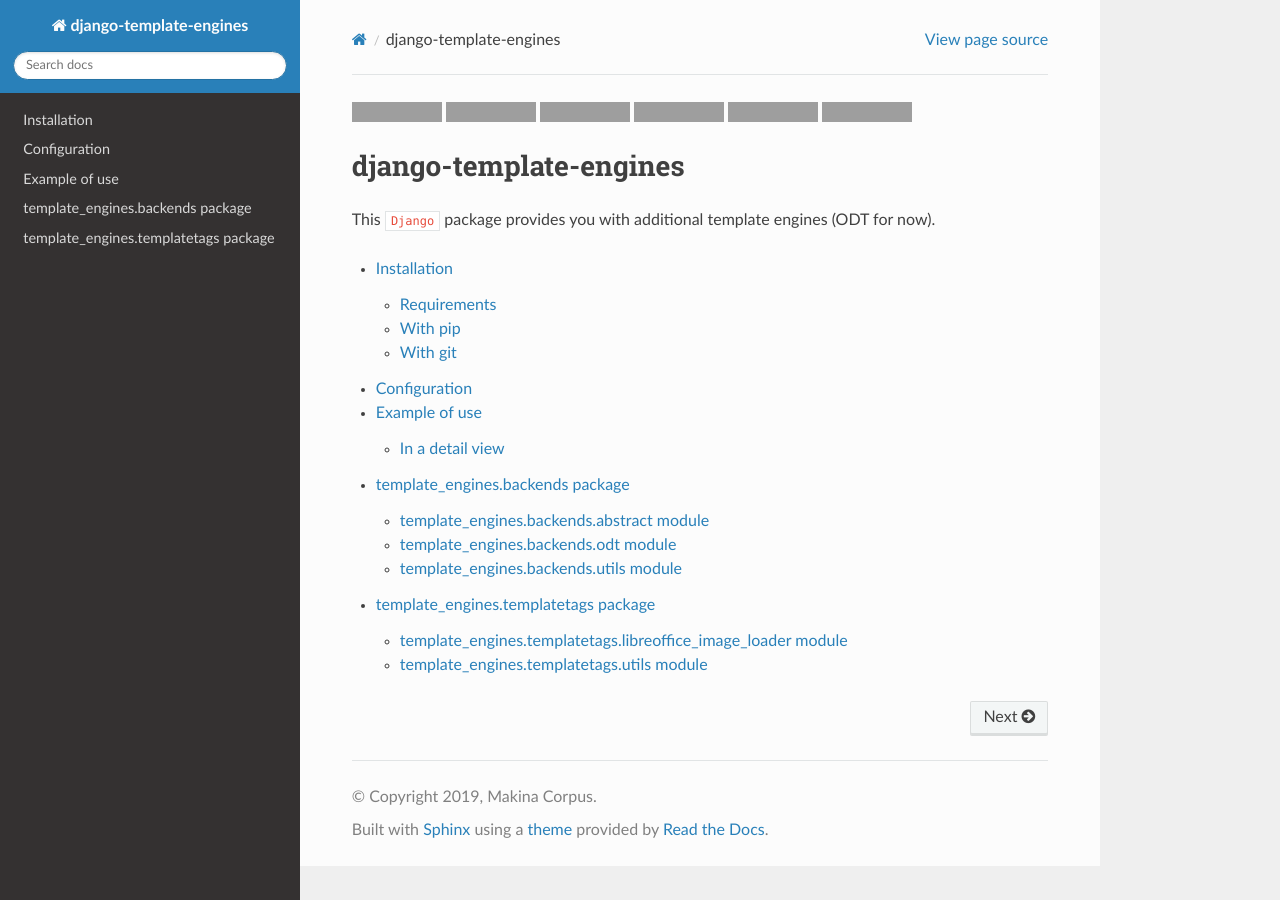
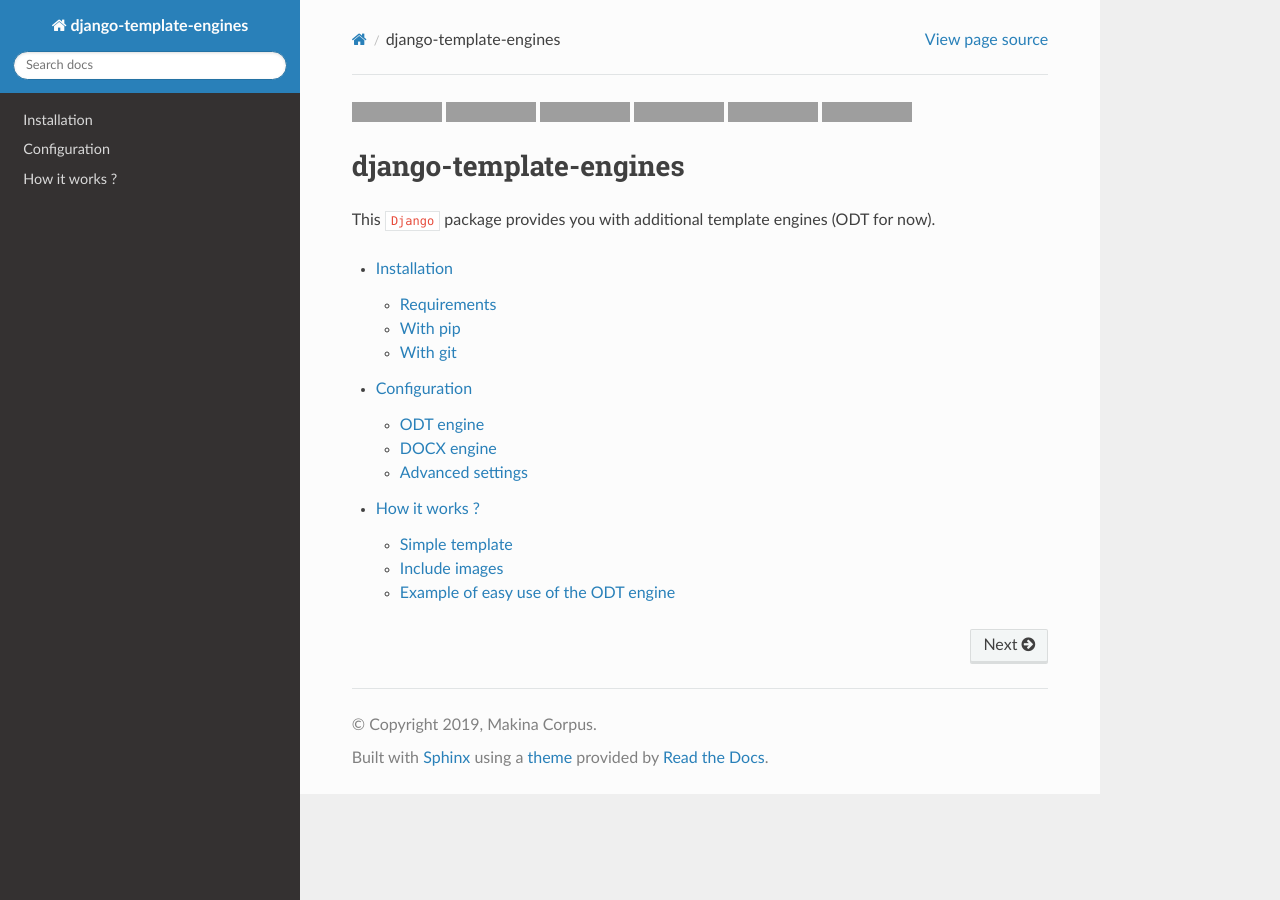
Before and after one commit to Terralego/django-template-engines, a Sphinx documentation site: the page built from doc/index.rst, in a window 1280 px wide, cut to the strip 0-900 px from the top of the page. Built offline with Sphinx 7.4.7 and the Read the Docs theme 2.0.0, drawn with Linux system fonts in a browser that asks for light colours; grey boxes are pictures that could not be loaded.

Commit message:
Update the doc.

```diff
--- a/doc/configuration.rst
+++ b/doc/configuration.rst
@@ -1,7 +1,10 @@
 Configuration
 =============
 
-In the settings, add:
+ODT engine
+-----------
+
+To activate the *ODT engine*, you must specify the following settings:
 
 ::
 
@@ -16,8 +19,45 @@
         ...
         {
             'BACKEND': 'template_engines.backends.odt.OdtEngine',
-            'DIRS': [
-                ...
-            ],
         },
     ]
+
+DOCX engine
+------------
+
+To activate the *DOCX engine*, you must specify the following settings:
+
+::
+
+    INSTALLED_APPS = [
+        ...
+        'template_engines',
+    ]
+
+    ...
+
+    TEMPLATES = [
+        ...
+        {
+            'BACKEND': 'template_engines.backends.docx.DocxEngine',
+        },
+    ]
+
+Advanced settings
+-----------------
+
+Other settings can be specified as:
+ * ``DIRS`` a list of directories to search for templates
+ * ``APP_DIRS`` a boolean that tells Django to look for templates in application directories
+ * ``NAME`` give a name to the engine and use it specifically in a detailed view
+
+To do so, add them as follow:
+
+::
+
+    {
+        'BACKEND': '...',
+        'DIRS': [...],
+        'APP_DIRS': True,
+        'NAME': '...',
+    }
--- a/doc/index.rst
+++ b/doc/index.rst
@@ -12,8 +12,6 @@
    installation
    configuration
    use
-   template_engines.backends
-   template_engines.templatetags
 
 .. |Build Status| image:: https://travis-ci.org/Terralego/django-template-engines.svg?branch=master
    :target: https://travis-ci.org/Terralego/django-template-engines
--- a/doc/installation.rst
+++ b/doc/installation.rst
@@ -6,9 +6,8 @@
 
 Must be installed, for the package to work:
 
-* ``Django`` between versions **2.1.0** and **3.0.0**,
-* ``Pillow`` with a version greater than **6.1.0**,
-* ``requests`` with a version greater than **2.22.0**,
+* ``Django`` with a version greater than **2.1.0**,
+* ``Pillow`` with a version greater than **5.4.1**,
 
 With pip
 --------
--- a/doc/template_engines.backends.rst
+++ /dev/null
@@ -1,26 +0,0 @@
-template\_engines.backends package
-==================================
-
-template\_engines.backends.abstract module
-------------------------------------------
-
-.. automodule:: template_engines.backends.abstract
-   :members:
-   :undoc-members:
-   :show-inheritance:
-
-template\_engines.backends.odt module
--------------------------------------
-
-.. automodule:: template_engines.backends.odt
-   :members:
-   :undoc-members:
-   :show-inheritance:
-
-template\_engines.backends.utils module
----------------------------------------
-
-.. automodule:: template_engines.backends.utils
-   :members:
-   :undoc-members:
-   :show-inheritance:
--- a/doc/template_engines.templatetags.rst
+++ /dev/null
@@ -1,18 +0,0 @@
-template\_engines.templatetags package
-======================================
-
-template\_engines.templatetags.libreoffice\_image\_loader module
-----------------------------------------------------------------
-
-.. automodule:: template_engines.templatetags.libreoffice_image_loader
-   :members:
-   :undoc-members:
-   :show-inheritance:
-
-template\_engines.templatetags.utils module
--------------------------------------------
-
-.. automodule:: template_engines.templatetags.utils
-   :members:
-   :undoc-members:
-   :show-inheritance:
--- a/doc/use.rst
+++ b/doc/use.rst
@@ -1,8 +1,30 @@
-Example of use
-==============
+How it works ?
+===============
 
-In a detail view
+Simple template
 ----------------
+
+These services work like the Django service, so they are subject to the same rules:
+ * ``{{ ... }}`` allows you to include variables, consult dictionaries, attributes and list indexs in your templates
+ * ``{% ... %}`` allows you to use functions
+ * ``{{ ...|... }}`` allows you to use filters
+
+Please consult the Django documentation for more information.
+
+Include images
+--------------
+
+Two template tags are available to dynamically include images, one for ODT and the other for DOCX.
+
+For this to work you need to include the binary content of each image in the context transmitted to your template.
+
+Then at the top of your template, you must add ``{% load docx_image_loader %}`` if it is a DOCX template or
+``{% load odt_image_loader %}`` if it is an ODT template.
+
+Now you can add images by using ``{% docx_image_loader image_name_in_the_context %}`` or ``{% odt_image_loader image_name_in_the_context %}`` in the right place.
+
+Example of easy use of the ODT engine
+-------------------------------------
 
 In the following exemple, this view will allow any user to fill in the odt
 template you specified with a query set object. Will be
```
Also changed, not shown: CHANGES.md (+3 -0 lines).
